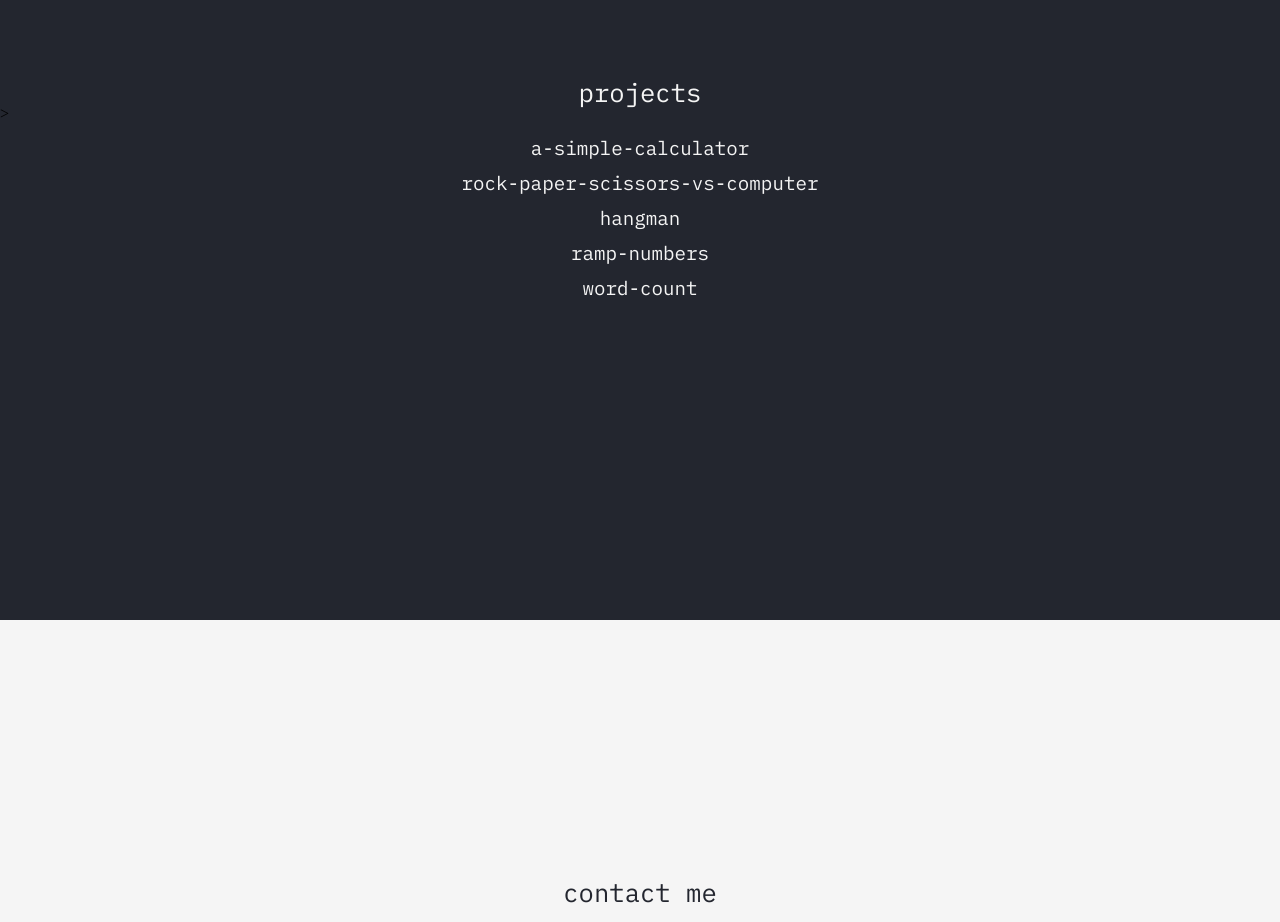
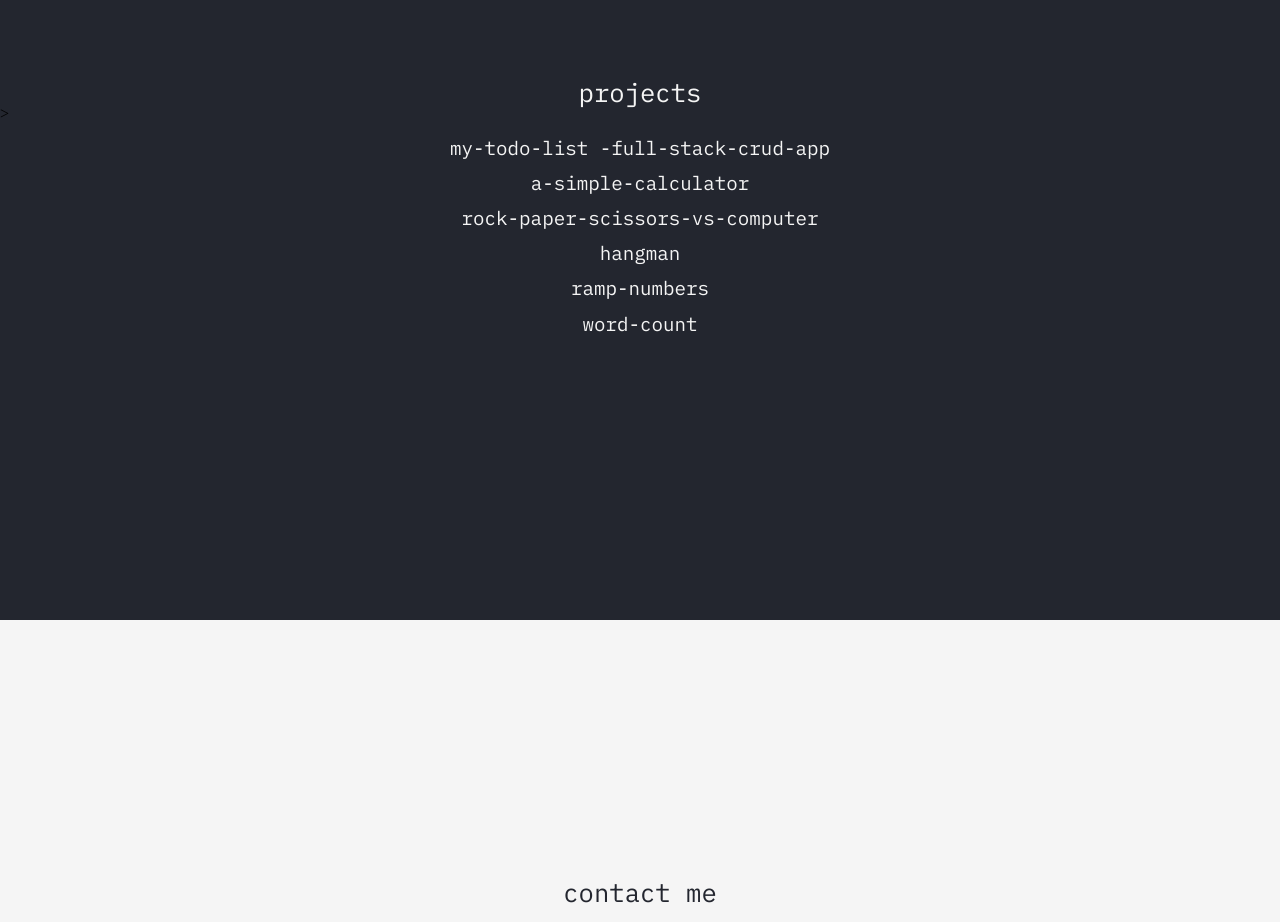
Before and after one commit to XanderMcGowan/professional-portfolio, a plain HTML site: page index.html in a window 1280 px wide. Shown: the part 1780-2702 px from the top of the page. Drawn offline with Linux system fonts and the light colour scheme.

Commit message:
add todo crud app

```diff
--- a/index.html
+++ b/index.html
@@ -36,6 +36,9 @@
     </div>
     <div class="projects">
       <h1 id="project-title">projects</h1>>
+      <a href="https://xandermcgowan.github.io/todo-capstone/" target="_blank">
+        <h3 id="my-todo-list">my-todo-list -full-stack-crud-app</h3>
+      </a>
       <a href="https://xandermcgowan.github.io/a-simple-calculator/" target="_blank">
       <h3 id="a-simple-calculator">a-simple-calculator</h3>
     </a>
--- a/styles.css
+++ b/styles.css
@@ -78,6 +78,10 @@ p {
   height: 100vh;
   width: 100%;
   background-color:#23262F;
+}
+
+#my-todo-list:hover {
+  color: #D05D11;
 }
 
 #a-simple-calculator:hover {
```
